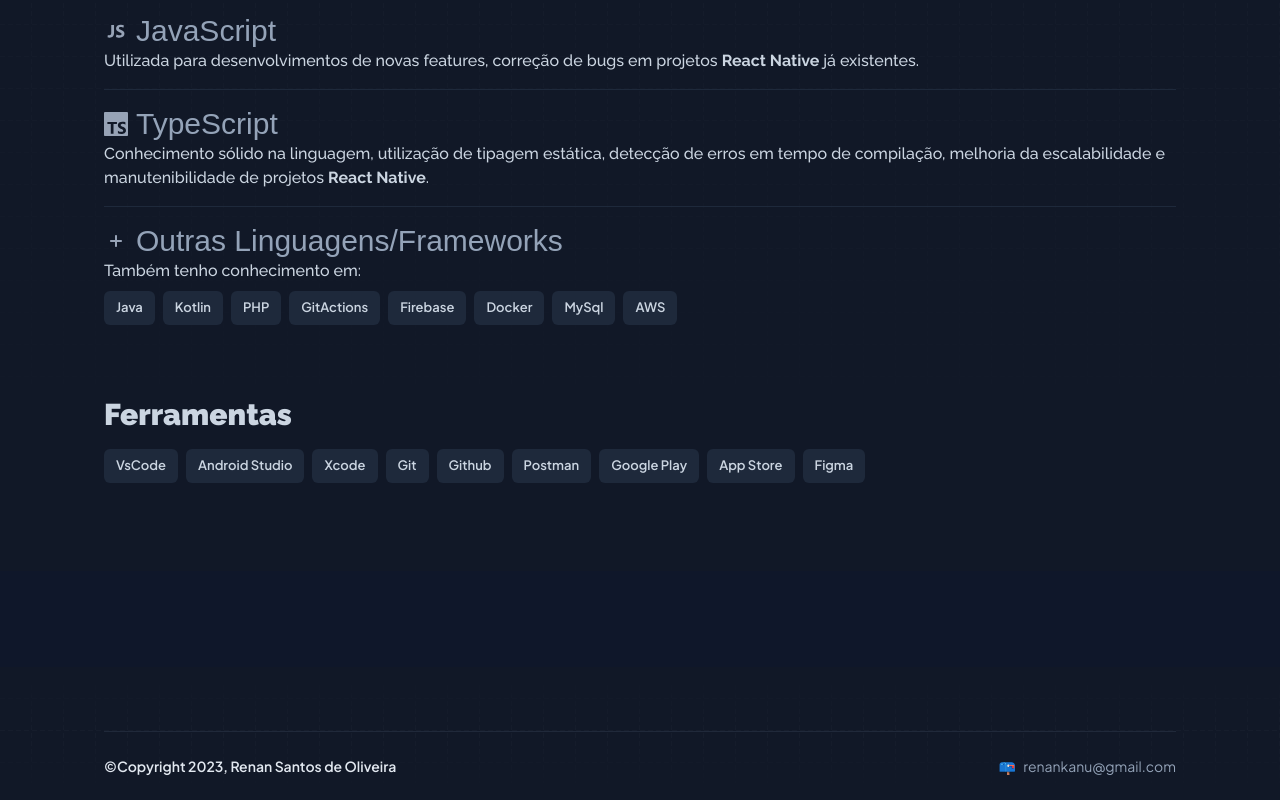
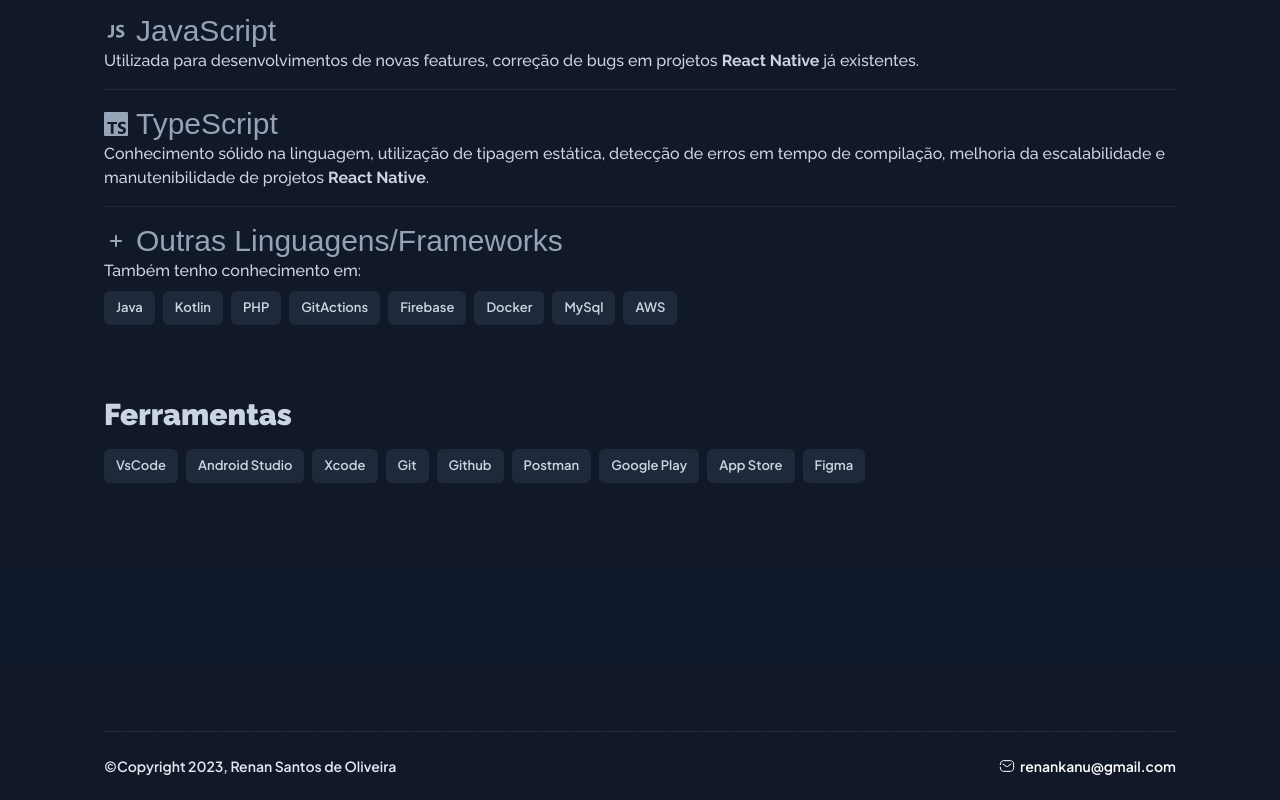
Before and after one commit to renankanu/kanu, a Next.js app: page /skill in a window 1280 px wide. Shown: the part 903-1703 px from the top of the page. Built offline with nearby package versions, Linux system fonts and the light colour scheme; a web font is replaced by a local one.

Commit message:
refactor: add new icon for email in footer

```diff
--- a/src/components/Card/FeaturedCardSection.tsx
+++ b/src/components/Card/FeaturedCardSection.tsx
@@ -33,9 +33,6 @@
         />
         <FeaturedCard
           icon={
-            // <div className="flex h-10 w-10 items-center justify-center rounded-full bg-[#43589C] text-[18px]">
-            //   🔄
-            // </div>
             <Image
               className="flex h-10 w-10 items-center justify-center rounded-full bg-[#43589C] p-2"
               src="assets/ic_category.svg"
--- a/src/components/Footer/index.tsx
+++ b/src/components/Footer/index.tsx
@@ -1,4 +1,5 @@
 import dayjs from 'dayjs'
+import Image from 'next/image'
 
 export default function Footer() {
   return (
@@ -8,8 +9,16 @@
           <div className="font-semibold">
             &copy;Copyright {dayjs().format('YYYY')}, Renan Santos de Oliveira
           </div>
-          <div className="text-slate-500 dark:text-slate-400 sm:mt-4">
-            <span>📪 &nbsp; renankanu@gmail.com</span>
+          <div className="flex text-slate-500 dark:text-slate-400 sm:mt-4">
+            <Image
+              src="/assets/ic_mail.svg"
+              alt="Gmail icon"
+              width={16}
+              height={16}
+            />
+            <span className="font-semibold text-white">
+              &nbsp; renankanu@gmail.com
+            </span>
           </div>
         </div>
       </div>
```
